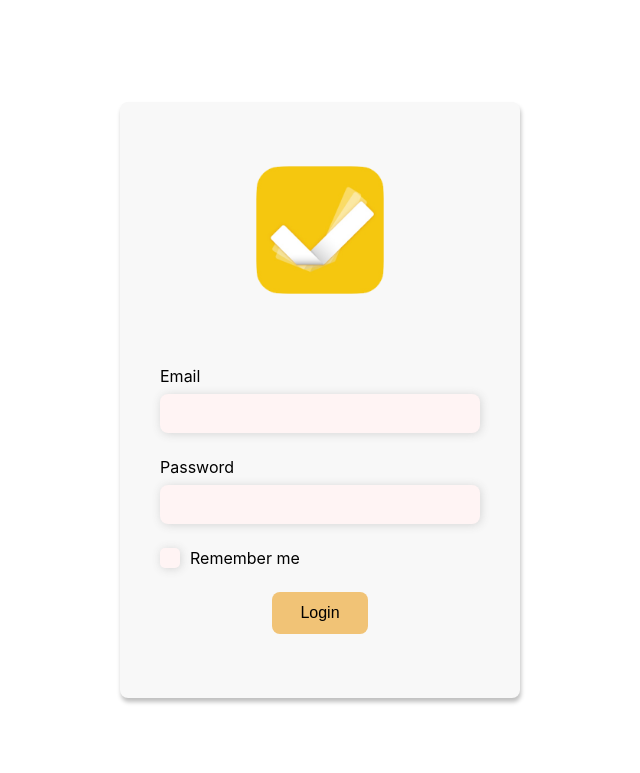
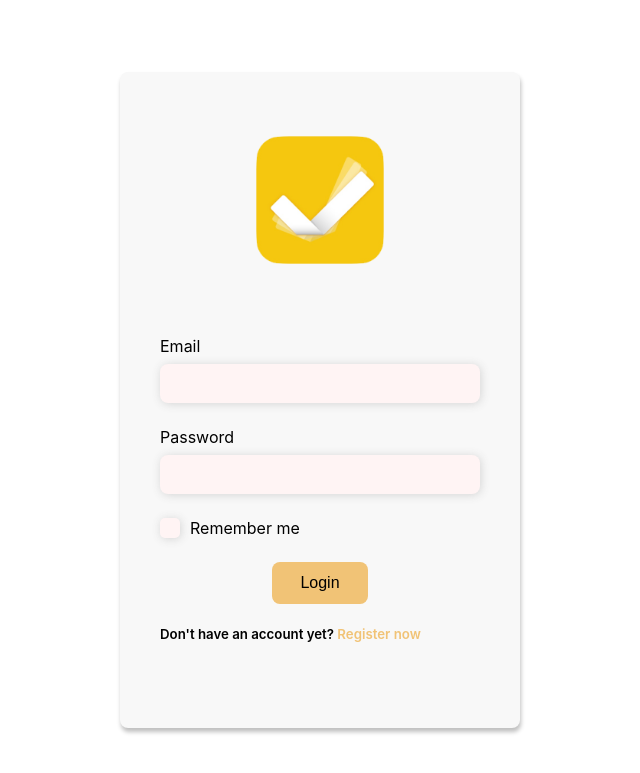
Before and after one commit to domiotek/pk_wdpai, a PHP site: page /login in a window 1280 px wide. Shown: the top 773 px of the page, without its empty margins (320-960 px from the left). Run offline with PHP 8.4, Linux system fonts and the light colour scheme; a stand-in replaces the project's code that opens the database connection; some libraries are stand-ins or nearby versions.

Commit message:
Added ability to register new account

```diff
--- a/index.php
+++ b/index.php
@@ -11,6 +11,7 @@ Router::get("new", "DefaultController");
 Router::get("d", "DefaultController");
 Router::get("group", "DefaultController");
 
+Router::post("register","SecurityController");
 Router::post("login", "SecurityController");
 Router::post("logout","SecurityController");
 Router::get("passwordTest","SecurityController");
--- a/public/css/login.css
+++ b/public/css/login.css
@@ -20,7 +20,7 @@ body {
 }
 
 
-.LoginForm {
+.LoginForm, .RegisterForm {
     margin-top: 2.5rem;
     display: flex;
     flex-direction: column;
@@ -30,8 +30,12 @@ body {
     margin-top: 0;
 }
 
-.LoginForm button {
+.LoginForm button, .RegisterForm button {
     align-self: center;
+}
+
+.LoginForm h5, .RegisterForm h5 {
+    font-weight: 600;
 }
 
 @media screen and (min-width: 376px) {
--- a/public/views/login.php
+++ b/public/views/login.php
@@ -37,6 +37,8 @@
             </label>
 
             <button type="submit">Login</button>
+
+            <h5>Don't have an account yet? <a href="/register">Register now</a></h5>
         </form>
     </div>
 </body>
--- a/src/controllers/SecurityController.php
+++ b/src/controllers/SecurityController.php
@@ -36,6 +36,42 @@ class SecurityController extends AppController {
         echo "Complete hash: $hashed";
     }
 
+    public function register() {
+        if($this->isAuthenticated()) {
+            $this->redirect("home");
+        }
+
+        if(!$this->isPOST()) {
+            return $this->render("register");
+        }
+
+
+        $userRepository = new UserRepository();
+
+        $email = $_POST["username"];
+        $password = $_POST["password"];
+        $cpassword = $_POST["cpassword"];
+        $name = $_POST["name"];
+
+        if($password != $cpassword) {
+            return $this->render("register", ["message"=>"Passwords don't match.", "email"=>$email, "name"=>$name]);
+        }
+
+        $userCheck = $userRepository->getUser($email);
+        if($userCheck) {
+            return $this->render("register", ["message"=>"User already exists.", "email"=>$email, "name"=>$name]);
+        }
+
+
+        $user = $userRepository->createUser($email, $this->hashPassword($password),$name);
+
+        if($user) {
+            $this->redirect("login?r=after_register");
+        }else {
+            return $this->render("login", ["message"=>"Couldn't register you right now. Try again in a bit.", "email"=>$email, "name"=>$name]);
+        }
+    }
+
     public function login() {
 
         if($this->isAuthenticated()) {
@@ -48,6 +84,8 @@ class SecurityController extends AppController {
             if(isset($_REQUEST["r"])) {
                 if($_REQUEST["r"]=="session_expired") {
                     $message = "Your session expired";
+                }else if($_REQUEST["r"]=="after_register") {
+                    $message = "Registration completed. You can login now.";
                 }
             }
             return $this->render("login", ["message"=>$message]);
--- a/src/repository/UserRepository.php
+++ b/src/repository/UserRepository.php
@@ -5,6 +5,20 @@ require_once __DIR__ . "/../models/User.php";
 
 
 class UserRepository extends Repository {
+
+    public function createUser(string $email, string $password, string $name) {
+        $conn = $this->database->connect();
+        $query = $conn->prepare("INSERT INTO users(email, \"password\", \"name\") VALUES(?,?,?);");
+
+        $query->execute([
+            $email,
+            $password,
+            $name
+        ]);
+
+        return $this->getUser($email);
+    }
+
     public function getUser(string|int $input): ?User {
         $conn = $this->database->connect();
 
```
Also changed, not shown: public/views/register.php (added, +43 -0 lines).
